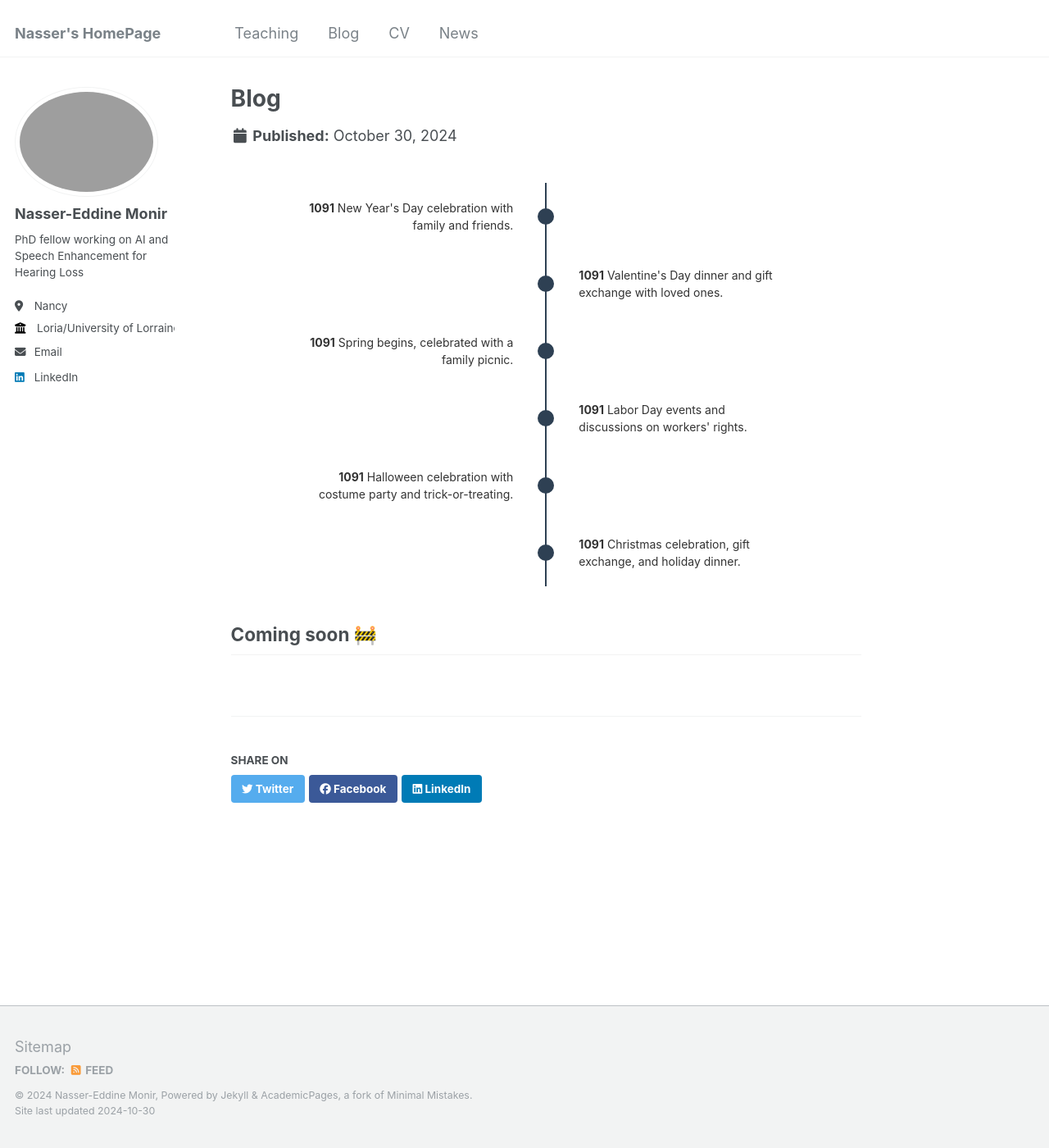
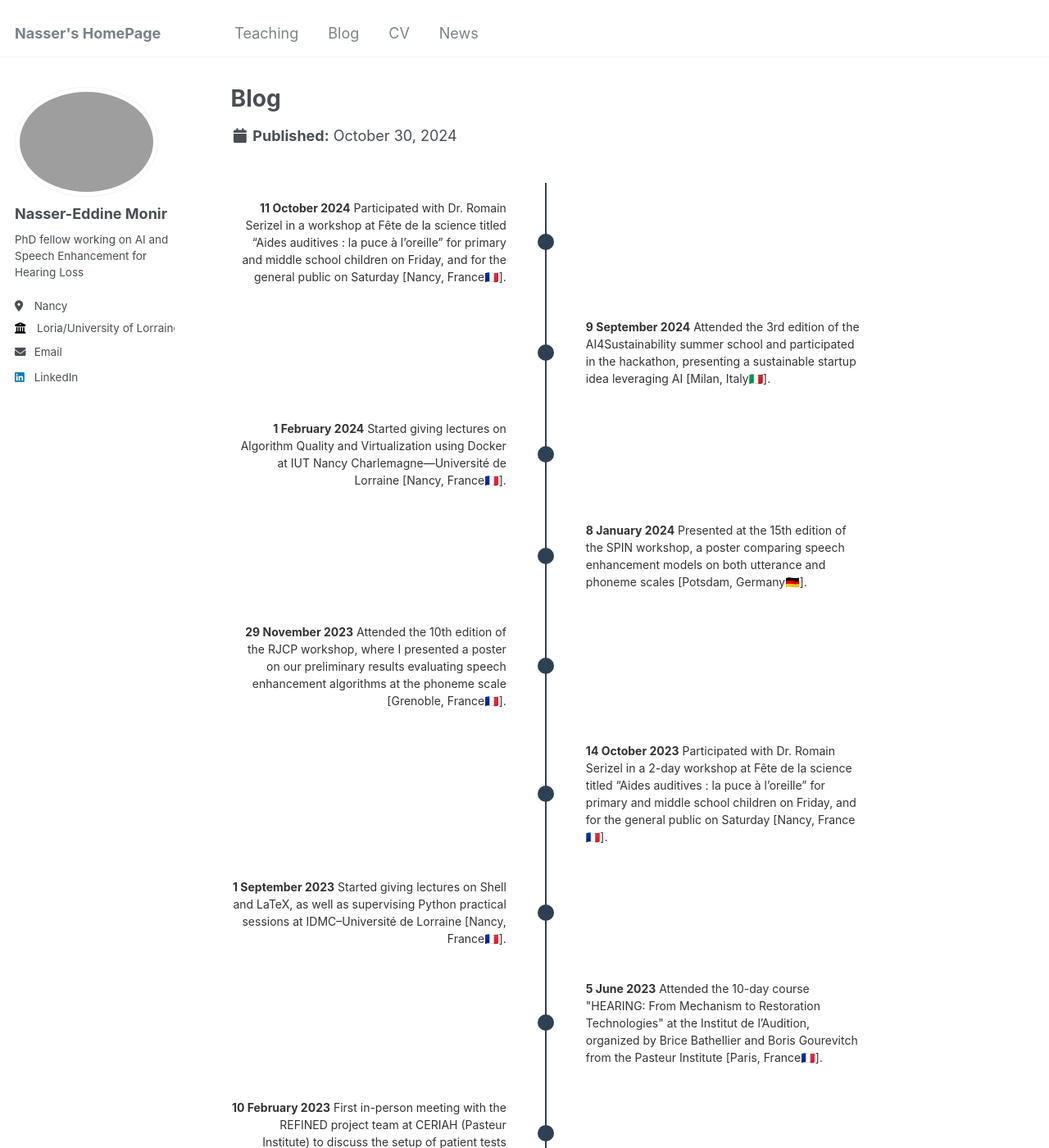
Before and after one commit to Nasseredd/nasseredd.github.io, a Jekyll site: the page built from _blog/index.md, in a window 1280 px wide and 1400 px high. Shown: the whole window at 82% size. Built offline with Jekyll 4.4.1, drawn with Linux system fonts in a browser that asks for light colours; some of the changed text lies outside the part shown.

Commit message:
testing timeline with my news

```diff
--- a/_blog/index.md
+++ b/_blog/index.md
@@ -14,36 +14,36 @@
   }
   .timeline-line {
     position: absolute;
-    width: 2px; /* Thickness of the line */
-    background-color: #2E4053; /* Line color */
+    width: 2px;
+    background-color: #2E4053;
     top: 0;
     bottom: 0;
-    left: 50%; /* Center line horizontally */
-    transform: translateX(-50%); /* Ensures the line is centered */
+    left: 50%;
+    transform: translateX(-50%);
   }
   .timeline-item {
     display: flex;
     align-items: center;
     justify-content: space-between;
     width: 100%;
-    max-width: 600px;
+    max-width: 800px;
     position: relative;
     margin: 20px 0;
   }
   .date-circle {
-    background-color: #2E4053; /* Circle color */
+    background-color: #2E4053;
     border-radius: 50%;
-    width: 20px; /* Circle size */
+    width: 20px;
     height: 20px;
     position: absolute;
     left: 50%;
     transform: translateX(-50%);
-    z-index: 1; /* Ensures circles appear above the line */
+    z-index: 1;
   }
   .event-text {
-    font-size: 14px; /* Text size */
+    font-size: 14px;
     color: #333;
-    width: 45%; /* Adjusts text width */
+    width: 45%;
   }
   .event-left {
     text-align: right;
@@ -56,49 +56,67 @@
 </style>
 
 <div class="timeline-container">
-  <!-- Vertical line running through circles -->
   <div class="timeline-line"></div>
 
-  <!-- Timeline item 1 -->
+  <!-- Timeline items -->
   <div class="timeline-item">
-    <div class="event-text event-left"><strong>1091</strong> New Year's Day celebration with family and friends.</div>
+    <div class="event-text event-left"><strong>11 October 2024</strong> Participated with Dr. Romain Serizel in a workshop at Fête de la science titled “Aides auditives : la puce à l’oreille” for primary and middle school children on Friday, and for the general public on Saturday [Nancy, France🇫🇷].</div>
     <div class="date-circle"></div>
     <div class="event-text event-right"></div>
   </div>
 
-  <!-- Timeline item 2 -->
   <div class="timeline-item">
     <div class="event-text event-left"></div>
     <div class="date-circle"></div>
-    <div class="event-text event-right"><strong>1091</strong> Valentine's Day dinner and gift exchange with loved ones.</div>
+    <div class="event-text event-right"><strong>9 September 2024</strong> Attended the 3rd edition of the AI4Sustainability summer school and participated in the hackathon, presenting a sustainable startup idea leveraging AI [Milan, Italy🇮🇹].</div>
   </div>
 
-  <!-- Timeline item 3 -->
   <div class="timeline-item">
-    <div class="event-text event-left"><strong>1091</strong> Spring begins, celebrated with a family picnic.</div>
+    <div class="event-text event-left"><strong>1 February 2024</strong> Started giving lectures on Algorithm Quality and Virtualization using Docker at IUT Nancy Charlemagne—Université de Lorraine [Nancy, France🇫🇷].</div>
     <div class="date-circle"></div>
     <div class="event-text event-right"></div>
   </div>
 
-  <!-- Timeline item 4 -->
   <div class="timeline-item">
     <div class="event-text event-left"></div>
     <div class="date-circle"></div>
-    <div class="event-text event-right"><strong>1091</strong> Labor Day events and discussions on workers' rights.</div>
+    <div class="event-text event-right"><strong>8 January 2024</strong> Presented at the 15th edition of the SPIN workshop, a poster comparing speech enhancement models on both utterance and phoneme scales [Potsdam, Germany🇩🇪].</div>
   </div>
 
-  <!-- Timeline item 5 -->
   <div class="timeline-item">
-    <div class="event-text event-left"><strong>1091</strong> Halloween celebration with costume party and trick-or-treating.</div>
+    <div class="event-text event-left"><strong>29 November 2023</strong> Attended the 10th edition of the RJCP workshop, where I presented a poster on our preliminary results evaluating speech enhancement algorithms at the phoneme scale [Grenoble, France🇫🇷].</div>
     <div class="date-circle"></div>
     <div class="event-text event-right"></div>
   </div>
 
-  <!-- Timeline item 6 -->
   <div class="timeline-item">
     <div class="event-text event-left"></div>
     <div class="date-circle"></div>
-    <div class="event-text event-right"><strong>1091</strong> Christmas celebration, gift exchange, and holiday dinner.</div>
+    <div class="event-text event-right"><strong>14 October 2023</strong> Participated with Dr. Romain Serizel in a 2-day workshop at Fête de la science titled “Aides auditives : la puce à l’oreille” for primary and middle school children on Friday, and for the general public on Saturday [Nancy, France🇫🇷].</div>
+  </div>
+
+  <div class="timeline-item">
+    <div class="event-text event-left"><strong>1 September 2023</strong> Started giving lectures on Shell and LaTeX, as well as supervising Python practical sessions at IDMC–Université de Lorraine [Nancy, France🇫🇷].</div>
+    <div class="date-circle"></div>
+    <div class="event-text event-right"></div>
+  </div>
+
+  <div class="timeline-item">
+    <div class="event-text event-left"></div>
+    <div class="date-circle"></div>
+    <div class="event-text event-right"><strong>5 June 2023</strong> Attended the 10-day course "HEARING: From Mechanism to Restoration Technologies" at the Institut de l’Audition, organized by Brice Bathellier and Boris Gourevitch from the Pasteur Institute [Paris, France🇫🇷].</div>
+  </div>
+
+  <div class="timeline-item">
+    <div class="event-text event-left"><strong>10 February 2023</strong> First in-person meeting with the REFINED project team at CERIAH (Pasteur Institute) to discuss the setup of patient tests [Paris, France🇫🇷].</div>
+    <div class="date-circle"></div>
+    <div class="event-text event-right"></div>
+  </div>
+
+  <div class="timeline-item">
+    <div class="event-text event-left"></div>
+    <div class="date-circle"></div>
+    <div class="event-text event-right"><strong>12 December 2022</strong> Started a PhD at the Multispeech team (Loria-Inria) and Université de Lorraine [Nancy, France🇫🇷].</div>
   </div>
 </div>
 
```
